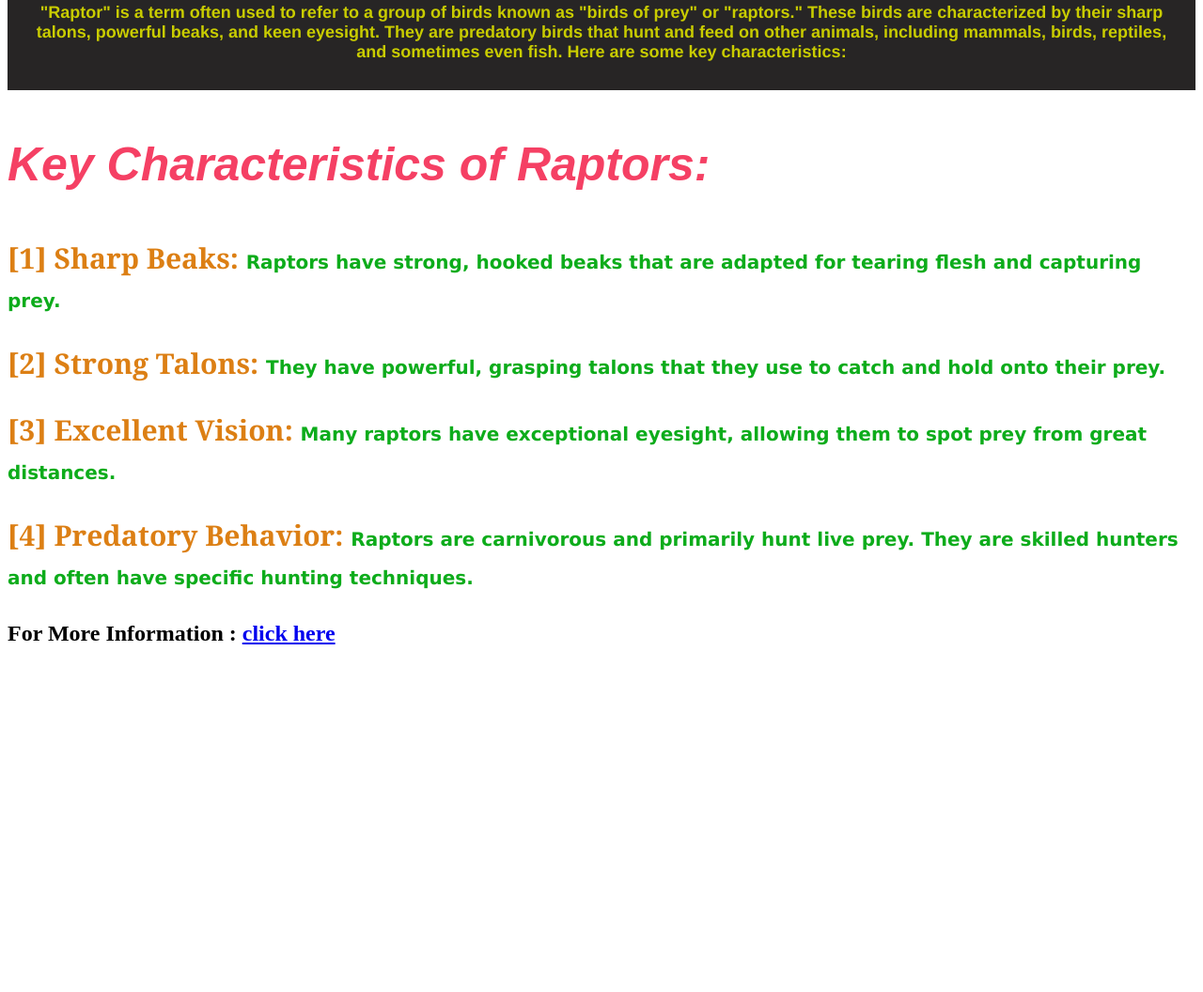
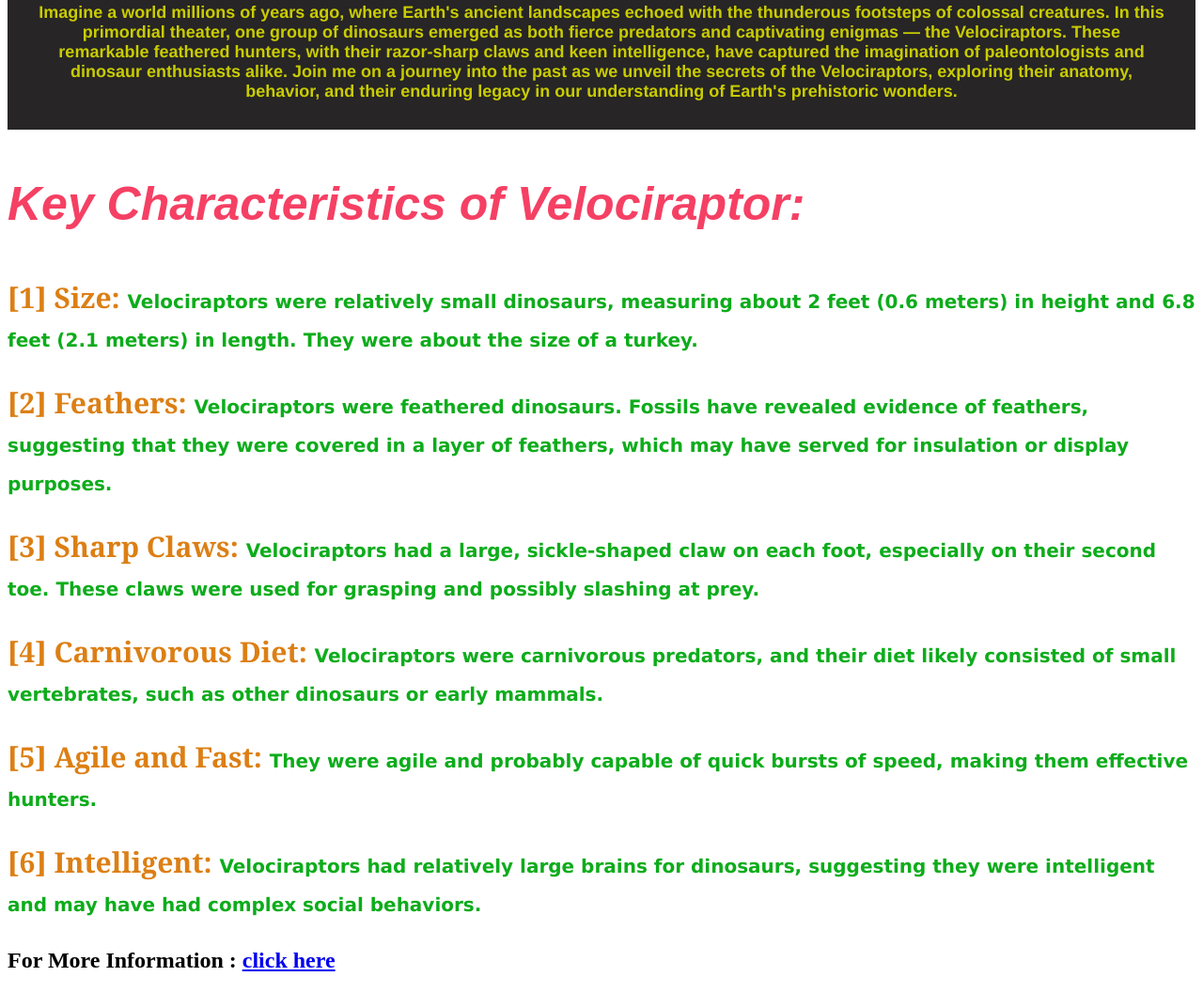
Before and after one commit to SaralSingh/nweb, a plain HTML site: page index.html in a window 1280 px wide. Shown: the part 828-1884 px from the top of the page at 94% size. Before the commit the page ends 1536 px from the top, so only its background shows below. Drawn offline with Linux system fonts and the light colour scheme.

Commit message:
Update index.html

```diff
--- a/index.html
+++ b/index.html
@@ -12,45 +12,56 @@
 
 
         <p class="intro-raptor"><b>
-            "Raptor" is a term often used to refer to a group of birds known as "birds of prey" or "raptors." These birds are characterized by their sharp talons, powerful beaks, and keen eyesight. They are predatory birds that hunt and feed on other animals, including mammals, birds, reptiles, and sometimes even fish. Here are some key characteristics:
+            Imagine a world millions of years ago, where Earth's ancient landscapes echoed with the thunderous footsteps of colossal creatures. In this primordial theater, one group of dinosaurs emerged as both fierce predators and captivating enigmas — the Velociraptors. These remarkable feathered hunters, with their razor-sharp claws and keen intelligence, have captured the imagination of paleontologists and dinosaur enthusiasts alike. Join me on a journey into the past as we unveil the secrets of the Velociraptors, exploring their anatomy, behavior, and their enduring legacy in our understanding of Earth's prehistoric wonders.
        </b> </p>
 
         <p class="key-c"><b>
-            Key Characteristics of Raptors:
+            Key Characteristics of Velociraptor:
             </b>
         </p>
 
         <p class="point-r">
-            [1] Sharp Beaks: <span class="about-point">
-                Raptors have strong, hooked beaks that are adapted for tearing flesh and capturing prey.
+            [1] Size: <span class="about-point">
+                Velociraptors were relatively small dinosaurs, measuring about 2 feet (0.6 meters) in height and 6.8 feet (2.1 meters) in length. They were about the size of a turkey.
                </span>
         </p>
 
 
         <p class="point-r">
-            [2] Strong Talons: <span class="about-point">
-                They have powerful, grasping talons that they use to catch and hold onto their prey.
+            [2] Feathers: <span class="about-point">
+                Velociraptors were feathered dinosaurs. Fossils have revealed evidence of feathers, suggesting that they were covered in a layer of feathers, which may have served for insulation or display purposes.
             </span>
         </p>
 
 
         <p class="point-r">
-            [3] Excellent Vision: <span class="about-point">
-                Many raptors have exceptional eyesight, allowing them to spot prey from great distances.
+            [3] Sharp Claws: <span class="about-point">
+                Velociraptors had a large, sickle-shaped claw on each foot, especially on their second toe. These claws were used for grasping and possibly slashing at prey.
             </span>
         </p>
 
 
         <p class="point-r">
-            [4] Predatory Behavior: <span class="about-point">
-                Raptors are carnivorous and primarily hunt live prey. They are skilled hunters and often have specific hunting techniques.
+            [4] Carnivorous Diet: <span class="about-point">
+                Velociraptors were carnivorous predators, and their diet likely consisted of small vertebrates, such as other dinosaurs or early mammals.
             </span>
         </p>
 
-      <h2>
+        <p class="point-r">
+            [5] Agile and Fast: <span class="about-point">
+                They were agile and probably capable of quick bursts of speed, making them effective hunters.
+            </span>
+        </p>
+
+        <p class="point-r">
+            [6] Intelligent: <span class="about-point">
+                Velociraptors had relatively large brains for dinosaurs, suggesting they were intelligent and may have had complex social behaviors.
+            </span>
+        </p>
+
+        <h2>
             For More Information : <a href="https://en.wikipedia.org/wiki/Velociraptor">click here</a>
         </h2>
 
-
     </body>
 </html>
```
